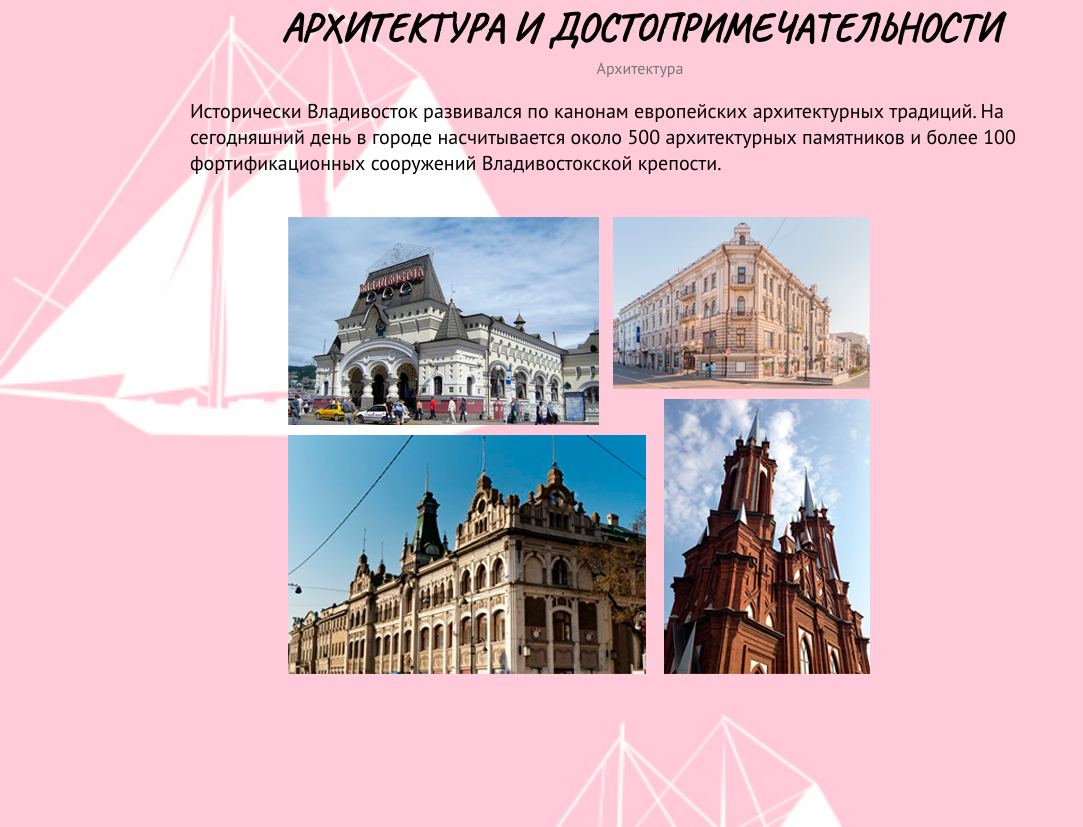
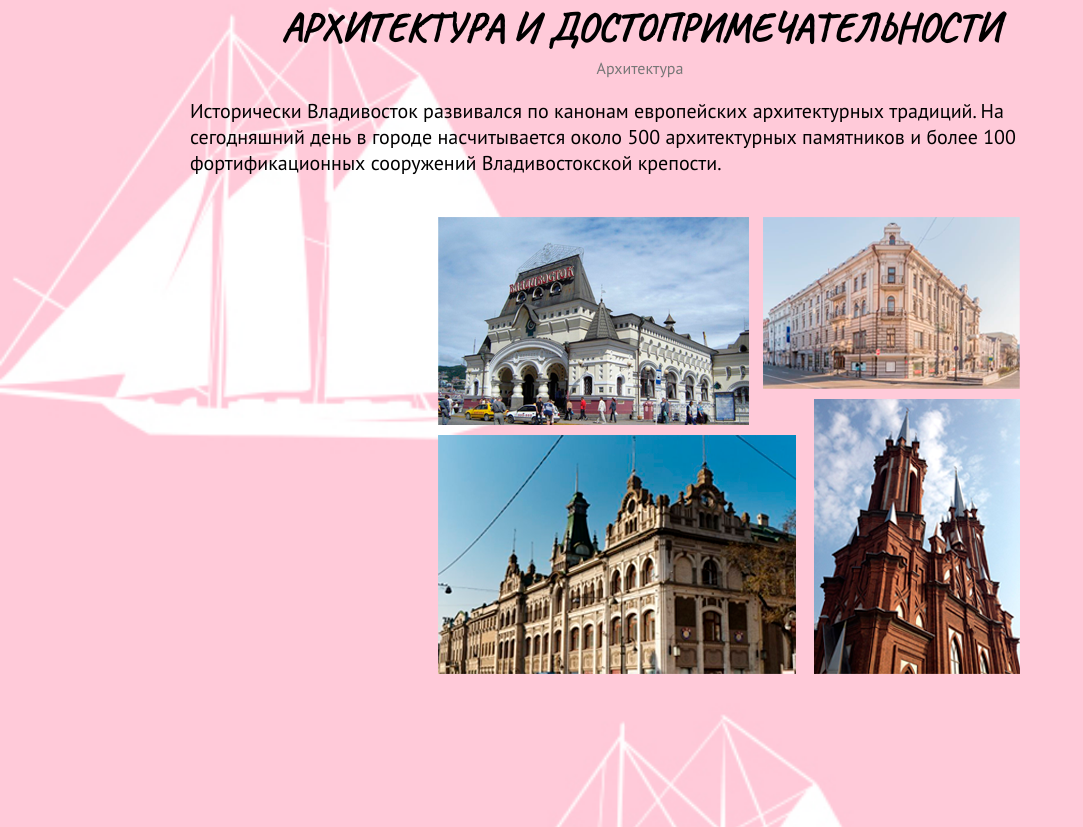
Before and after one commit to gulykka/gulykka.gethub.io, a plain HTML site: page index.html in a window 1280 px wide. Shown: the part 1714-2541 px from the top of the page, without its empty margins (0-1083 px from the left). Drawn offline with Linux system fonts and the light colour scheme; a web font is replaced by a local one.

Commit message:
Update index.html

```diff
--- a/index.html
+++ b/index.html
@@ -35,7 +35,7 @@
 
 			<p>Исторически Владивосток развивался по канонам европейских архитектурных традиций. На сегодняшний день в городе насчитывается около 500 архитектурных памятников и более 100 фортификационных сооружений Владивостокской крепости. </p>
 
-		<img src="123.png">
+		<img src="123.png" style="padding-left: 150px;">
 		</div>
 	</section>
 	<section>
@@ -77,8 +77,10 @@
 
 			<div class="container">
 			<div class="title">
+				<div class="vk">
 				<h2>CONTACT:</h2>
 				<p><a href="https://vk.com/gulykka" class="text"><u>gulykka</u></a></p>
+			</div>
 			</div>
     		</div>
 	</section>
```
